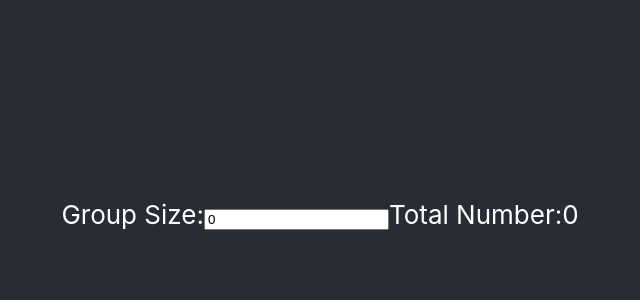
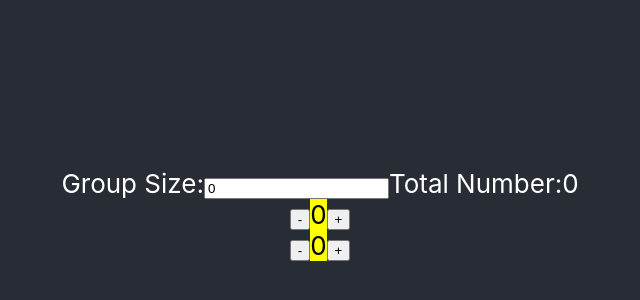
Before and after one commit to jenkincstang/my-app-test, a React (Create React App) app: page / in a window 1280 px wide. Shown: the part 186-486 px from the top of the page, without its empty margins (320-960 px from the left). Built offline with nearby package versions, Linux system fonts and the light colour scheme.

Commit message:
[react-demo][jenkin] refactor: refactor react to redux,but not success!

```diff
--- a/src/App.js
+++ b/src/App.js
@@ -1,14 +1,24 @@
 import React from 'react';
 import logo from './logo.svg';
 import './App.css';
-import Counter from './component/Counter';
 import CounterGroup from './component/CounterGroup/CounterGroup';
+import { createStore } from 'redux'
+import counter from './reducers'
+
+
+const store = createStore(counter)
+
 
 function App() {
   return (
     <div className="App">
       <header className="App-header">
-        <CounterGroup />
+        <CounterGroup
+          size={2}
+          totalValue={store.getState()}
+          onIncrement={() => store.dispatch({ type: 'INCREMENT' })}
+          onDecrement={() => store.dispatch({ type: 'DECREMENT' })}
+        />
       </header>
     </div>
   );
--- a/src/component/Counter/index.jsx
+++ b/src/component/Counter/index.jsx
@@ -1,50 +1,39 @@
 import React from "react";
+import PropTypes from 'prop-types'
 
 class Counter extends React.Component {
     constructor(props) {
         super(props);
-        this.state = { value: 0 ,groupSize:0};
+        this.increment = this.increment.bind(this);
+        this.decrement = this.decrement.bind(this);
     }
 
-    onIncrease = () => {
-        this.setState(
-            (prevState) => ({
-                value : prevState.value+1
-            })
-        )
-        this.props.onIncrease()
+    increment(){
+        this.props.onIncrement();
     }
 
-    onDescrese = () => {
-        this.setState(
-            (prevState) => ({
-                value : prevState.value-1
-            })
-        )
-        this.props.onDescrese()
+    decrement(){
+        this.props.onDecrement();
     }
 
-    static getDerivedStateFromProps(props, state) {
-        if (props.groupSize !== state.groupSize) {
-          return {
-            value: 0,
-            groupSize:props.groupSize
-          }
-        }
-        // Return null to indicate no change to state.
-        return null;
-      }
-
     render() {
+        const {groupSize, value, onIncrement, onDecrement} = this.props
         return (
             <div>
-                <button onClick={this.onDescrese}>-</button>
-                <mark>{this.state.value}</mark>
-                <button onClick={this.onIncrease}>+</button>
+                <button onClick={onDecrement}>-</button>
+                <mark>{value}</mark>
+                <button onClick={onIncrement}>+</button>
             </div>
         );
 
     }
 
 }
+Counter.propTypes = {
+    groupSize: PropTypes.number.isRequired,
+    value: PropTypes.number.isRequired,
+    onIncrement: PropTypes.func.isRequired,
+    onDescrement: PropTypes.func.isRequired
+}
+
 export default Counter;
--- a/src/component/CounterGroup/CounterGroup.jsx
+++ b/src/component/CounterGroup/CounterGroup.jsx
@@ -1,11 +1,15 @@
 import React from "react";
 import Counter from "../Counter";
+import { createStore } from 'redux'
+import counter from '../../reducers'
+import PropTypes from 'prop-types'
 
-
+const store = createStore(counter)
 class CounterGroup extends React.Component{
     constructor(props){
         super(props);
-        this.state = {size:0,totalValue:0};
+        this.handleIncrement = this.handleIncrement.bind(this);
+        this.handleDecrement = this.handleDecrement.bind(this);
     }
     handleSizeChange = (event) => {
         this.setState({
@@ -13,26 +17,17 @@ class CounterGroup extends React.Component{
             totalValue:0
         })
     }
-
-    handleIncrease = () =>{
-        this.setState((prevState)=>(
-            {
-                totalValue:prevState.totalValue+1
-            })
-        )
-    }
-    handleDescrese = () =>{
-        this.setState((prevState)=>(
-            {
-                totalValue:prevState.totalValue-1
-            })
-        )
+    handleIncrement(){
+        this.props.onIncrement();
     }
 
+    handleDecrement(){
+        this.props.onDecrement();
+    }
+    render(){
+        const {size, totalValue, onIncrement, onDecrement} = this.props;
+        const initArray = [...Array(size).keys()];
 
-
-    render(){
-        const initArray = [...Array(this.state.size).keys()];
 
         return <div>
             <label>
@@ -40,13 +35,24 @@ class CounterGroup extends React.Component{
                 <input onBlur={this.handleSizeChange} defaultValue={0}></input>
             </label>
             <label>
-                Total Number:{this.state.totalValue}
+                Total Number:{totalValue}
             </label>
             {
-                initArray.map(key => <Counter groupSize={this.state.size} onIncrease={this.handleIncrease} onDescrese={this.handleDescrese} key={key} />)
+                initArray.map(key => <Counter
+                    groupSize={size}
+                    value = {store.getState()}
+                    onIncrement={() => store.dispatch({ type: 'INCREMENT' })}
+                    onDecrement={() => store.dispatch({ type: 'DECREMENT' })}
+                    key={key} />)
             }
         </div>;
     }
 }
 
+CounterGroup.propTypes = {
+    size: PropTypes.number.isRequired,
+    totalValue: PropTypes.number.isRequired,
+    onIncrement: PropTypes.func.isRequired,
+    onDecrement: PropTypes.func.isRequired
+  }
 export default CounterGroup;
--- /dev/null
+++ b/src/reducers/index.js
@@ -0,0 +1,10 @@
+export default (state = 0, action) => {
+  switch (action.type) {
+    case 'INCREMENT':
+      return state + 1
+    case 'DECREMENT':
+      return state - 1
+    default:
+      return state
+  }
+}
```
Also changed, not shown: 1 other file (tests, documents, lock files or other folders).
